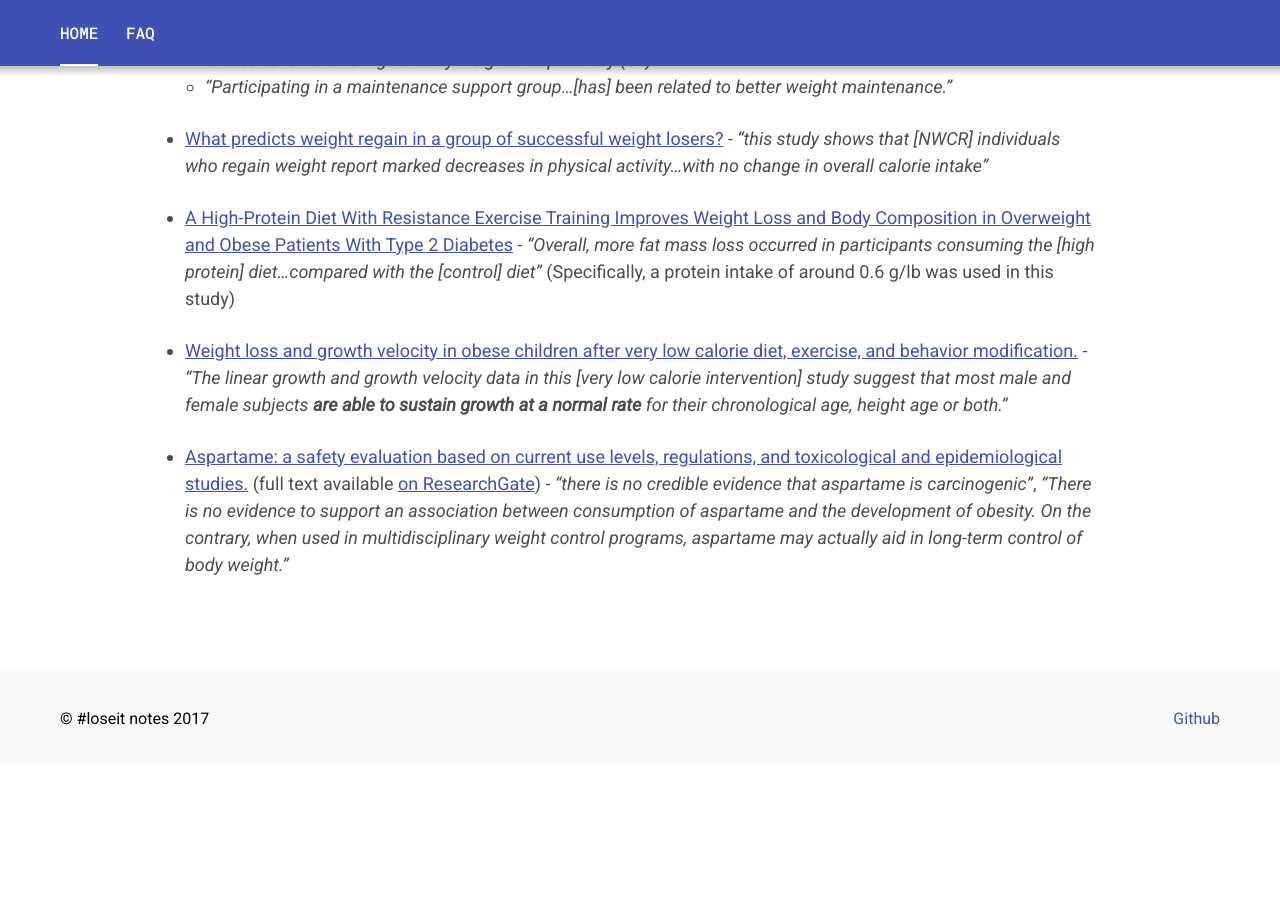
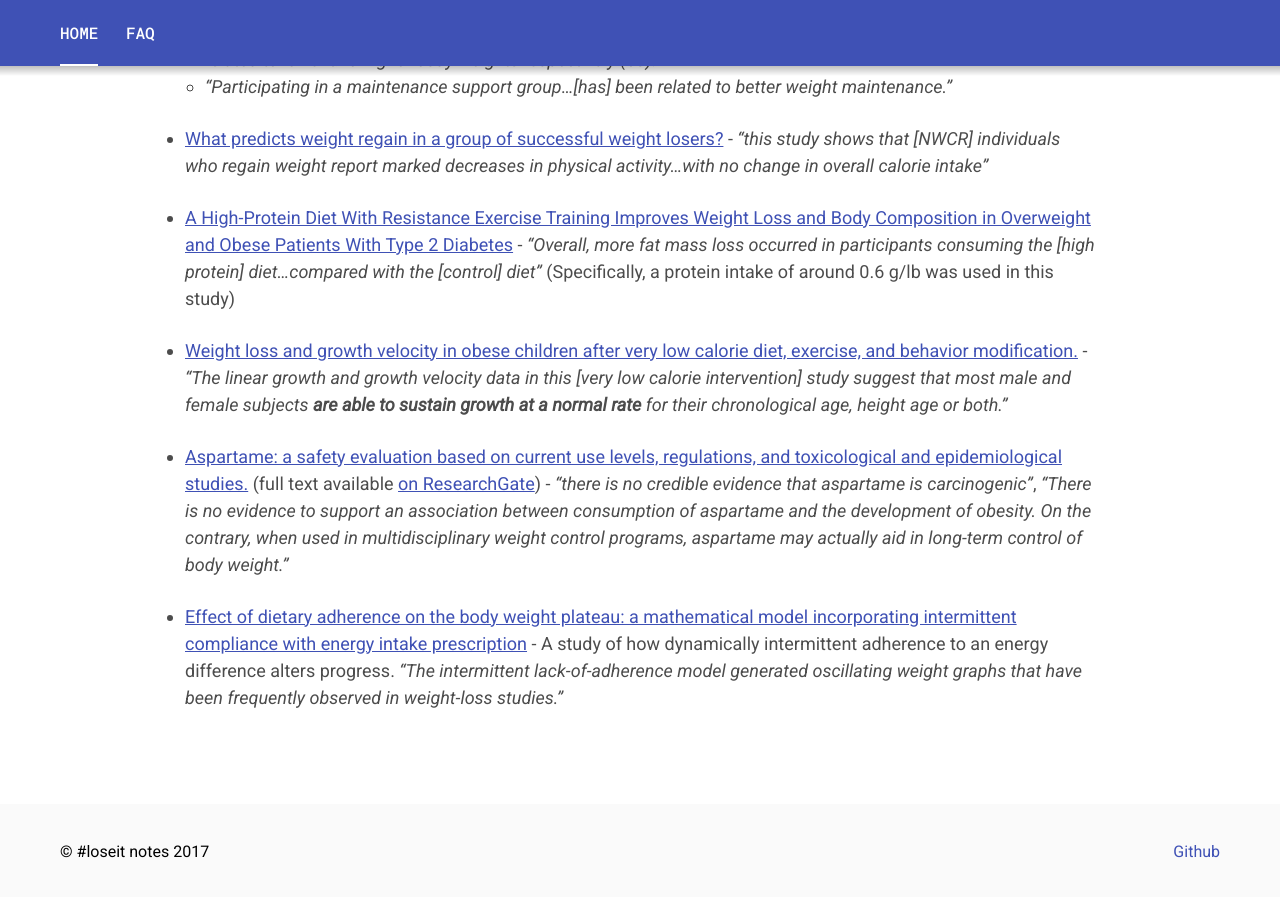
Before and after one commit to loseitIRC/loseitdocs, a Jekyll site: the page built from index.md, in a window 1280 px wide and 900 px high, scrolled down 3498 px. Shown: the top 897 px of the window. Built offline with Jekyll 4.4.1, drawn with Linux system fonts in a browser that asks for light colours; before the commit the page ends 4265 px from its top, so only the background shows below that.

Commit message:
Add intermittent adherence study

```diff
--- a/index.md
+++ b/index.md
@@ -82,3 +82,5 @@ Want to contribute?  [Fork this site on GitHub](https://github.com/loseitIRC/los
 * [Weight loss and growth velocity in obese children after very low calorie diet, exercise, and behavior modification.](https://www.ncbi.nlm.nih.gov/pubmed/11071081) - *"The linear growth and growth velocity data in this [very low calorie intervention] study suggest that most male and female subjects **are able to sustain growth at a normal rate** for their chronological age, height age or both."*
 
 * [Aspartame: a safety evaluation based on current use levels, regulations, and toxicological and epidemiological studies.](https://www.ncbi.nlm.nih.gov/pubmed/17828671) (full text available [on ResearchGate](https://www.researchgate.net/publication/6011307_Aspartame_A_Safety_Evaluation_Based_on_Current_Use_Levels_Regulations_and_Toxicological_and_Epidemiological_Studies)) - *"there is no credible evidence that aspartame is carcinogenic"*, *"There is no evidence to support an association between consumption of aspartame and the development of obesity. On the contrary, when used in multidisciplinary weight control programs, aspartame may actually aid in long-term control of body weight."*
+
+* [Effect of dietary adherence on the body weight plateau: a mathematical model incorporating intermittent compliance with energy intake prescription](https://www.ncbi.nlm.nih.gov/pmc/articles/PMC4135489/) - A study of how dynamically intermittent adherence to an energy difference alters progress. *"The intermittent lack-of-adherence model generated oscillating weight graphs that have been frequently observed in weight-loss studies."*
```
